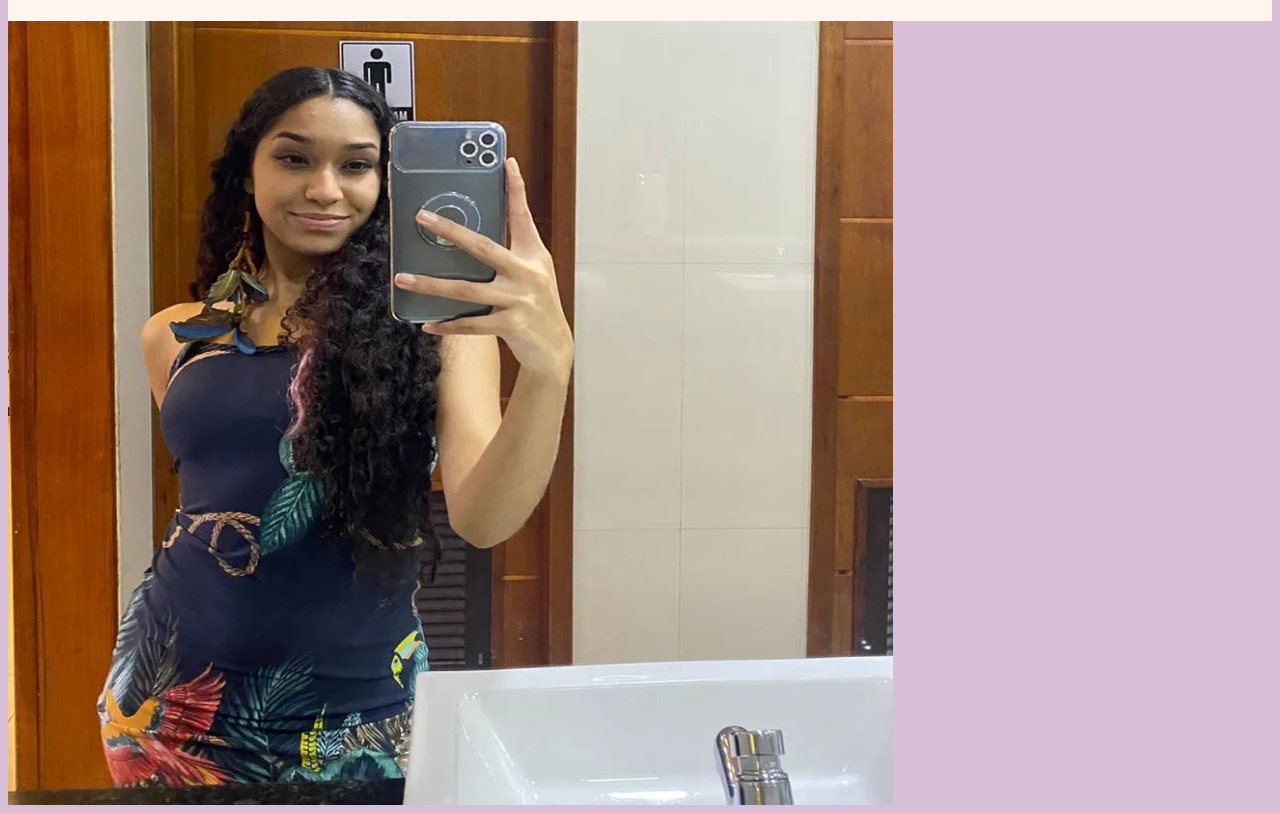
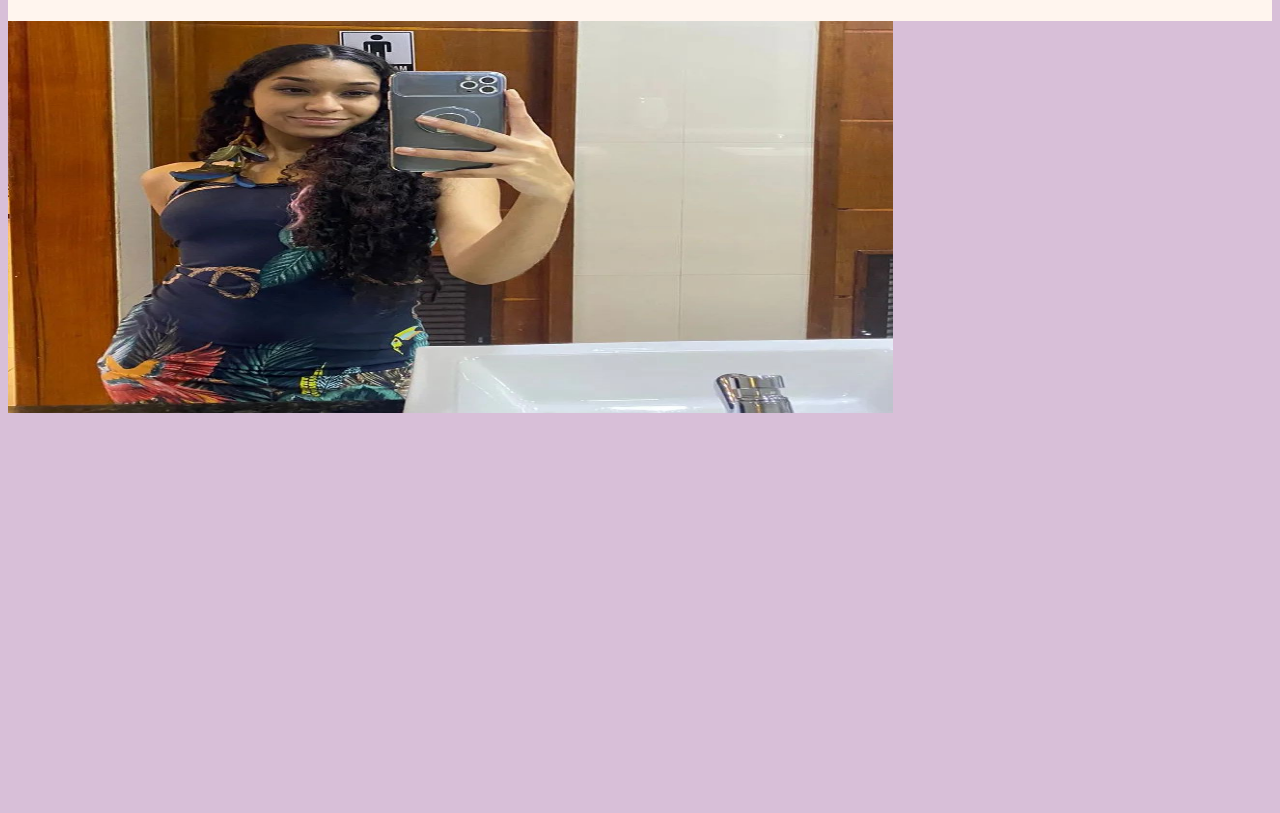
Before and after one commit to Sabrynaa12/primeirapagina, a plain HTML site: page index.html in a window 1280 px wide. Shown: the part 97-910 px from the top of the page. After the commit the page ends 800 px from the top, so only its background shows below. Drawn offline with Linux system fonts and the light colour scheme.

Commit message:
Update index.html

```diff
--- a/index.html
+++ b/index.html
@@ -19,6 +19,6 @@
     </nav>
 <h1 id="titulo">Sabryna Araujo</h1>
    </header>
-<img src="291931767_1037630827116738_5229763572819259077_n.jpg" alt="imagem que retrata a Sabryna" class="imagem" height="100%" width="70%">
+<img src="291931767_1037630827116738_5229763572819259077_n.jpg" alt="imagem que retrata a Sabryna" class="imagem" height="50%" width="70%">
 </body>
 </html>
```
